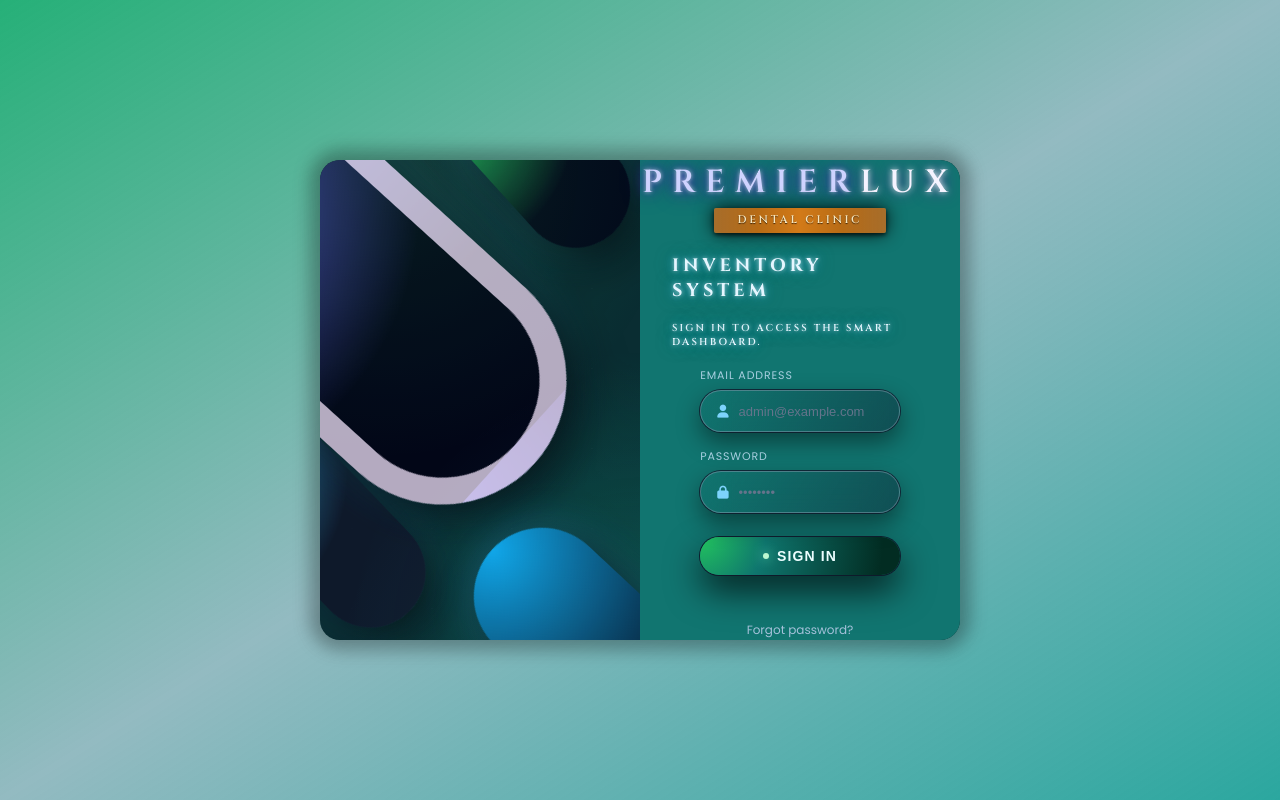
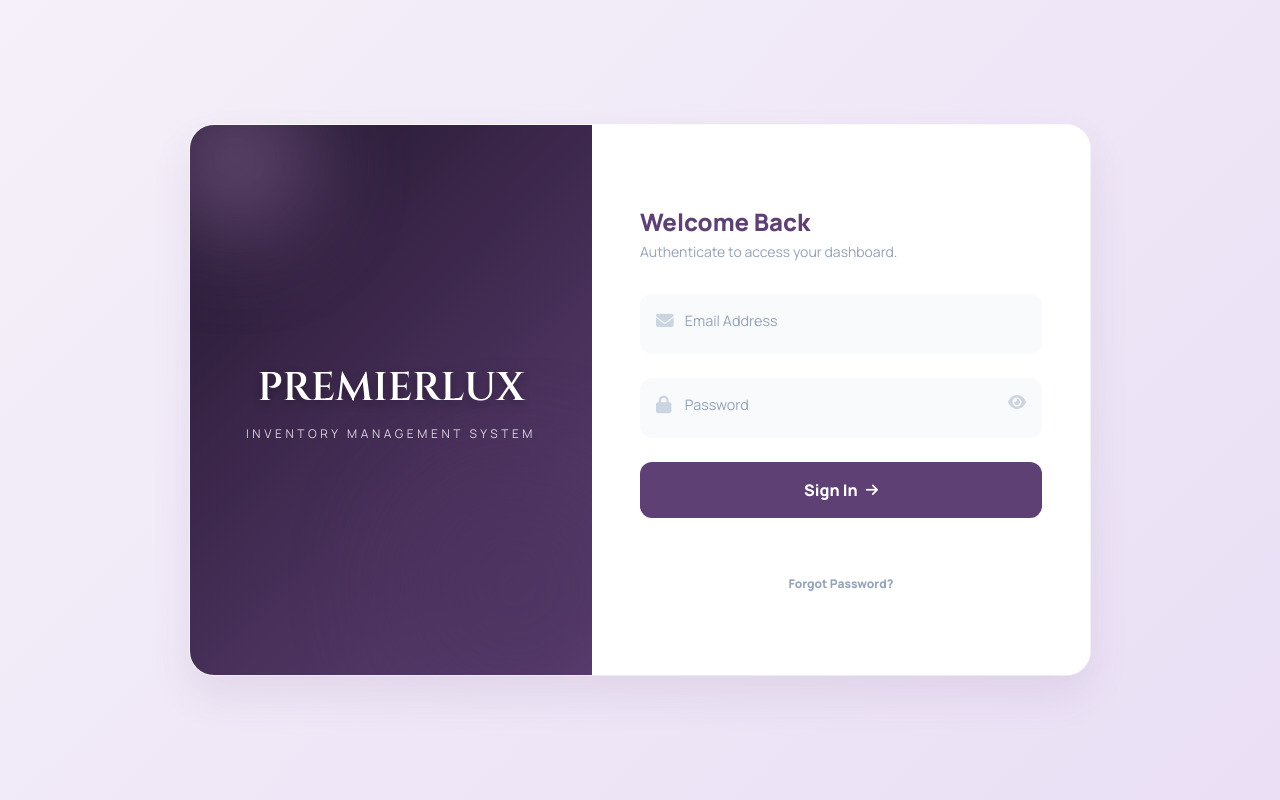
Before and after one commit to Remoto1/Premierluxinventory-flask-backend, a Flask app: page /login in a window 1280 px wide. Run offline with Flask 3, Linux system fonts and the light colour scheme; some libraries are stand-ins or nearby versions.

Commit message:
Update login.html

```diff
--- a/flask-backend/templates/login.html
+++ b/flask-backend/templates/login.html
@@ -1,504 +1,388 @@
 <!DOCTYPE html>
 <html lang="en">
+
 <head>
   <meta charset="UTF-8" />
-  <title>Premierlux Inventory – Login</title>
+  <title>Premierlux | Secure Login</title>
   <meta name="viewport" content="width=device-width, initial-scale=1.0" />
 
-  <!-- Fonts -->
-  <link href="https://fonts.googleapis.com/css2?family=Poppins:wght@400;600&family=Cinzel:wght@600;700&display=swap" rel="stylesheet">
+  <link href="https://fonts.googleapis.com/css2?family=Manrope:wght@400;600;800&family=Cinzel:wght@600;800&display=swap"
+    rel="stylesheet">
+  <link rel="stylesheet" href="https://cdnjs.cloudflare.com/ajax/libs/font-awesome/6.4.0/css/all.min.css">
+  <script src="https://cdn.tailwindcss.com"></script>
 
   <style>
-    *, html, body {
-      margin: 0;
-      padding: 0;
-      box-sizing: border-box;
+    /* --- THEME VARIABLES --- */
+    :root {
+      --brand-wine: #5E4074;
+      --brand-wine-light: #7a5c91;
+      --brand-linen: #F5F0F9;
+      --brand-cloud: #FFFFFF;
+      --success: #10b981;
+      --error: #ef4444;
     }
 
     body {
-      font-family: 'Poppins', sans-serif;
+      font-family: 'Manrope', sans-serif;
+      /* Static, calm gradient background */
+      background: linear-gradient(135deg, #F5F0F9 0%, #EADFF5 100%);
       height: 100vh;
       display: flex;
       justify-content: center;
       align-items: center;
-      background: linear-gradient(to bottom right, #26b078, #4b8d9899, #2ba79f);
       overflow: hidden;
     }
 
-    .container {
-      width: 50vw;
-      max-width: 760px;
-      height: 60vh;
-      display: grid;
-      grid-template-columns: 100%;
-      grid-template-areas: "login";
-      box-shadow: 0 0 17px 10px rgb(0 0 0 / 30%);
-      border-radius: 20px;
-      background: rgb(10, 45, 50);
-      overflow: hidden;
-      position: relative;
-    }
-
-        .design {
-      grid-area: design;
-      display: none;
-      position: relative;
-      isolation: isolate;
-      background: radial-gradient(circle at 0% 0%, #1e293b66 0, transparent 45%),
-                  radial-gradient(circle at 100% 100%, #04785766 0, transparent 50%);
+    /* --- LOGIN CARD (No Tilt) --- */
+    .login-card {
+      width: 900px;
+      height: 550px;
+      background: var(--brand-cloud);
+      border-radius: 24px;
+      /* Static shadow, no movement */
+      box-shadow: 0 20px 40px rgba(94, 64, 116, 0.1), 0 0 0 1px rgba(255, 255, 255, 0.8);
+      display: flex;
       overflow: hidden;
     }
 
-    .rotate-45 {
-      transform: rotate(-45deg);
-    }
-
-    /* Soft grid glow behind pills */
-    .design::before {
-      content: "";
-      position: absolute;
-      inset: -40%;
-      background-image:
-        linear-gradient(120deg, rgba(148, 163, 184, 0.08) 1px, transparent 1px),
-        linear-gradient(210deg, rgba(148, 163, 184, 0.08) 1px, transparent 1px);
-      background-size: 80px 80px;
-      opacity: 0.4;
-      mix-blend-mode: screen;
-      filter: blur(0.5px);
-    }
-
-    .design::after {
-      content: "";
-      position: absolute;
-      inset: 0;
-      background: radial-gradient(circle at 20% 0%, #22c55e22 0, transparent 55%),
-                  radial-gradient(circle at 120% 120%, #38bdf822 0, transparent 55%);
-      mix-blend-mode: screen;
-      opacity: 0.8;
-    }
-
-    .design .pill-1,
-    .design .pill-2,
-    .design .pill-3,
-    .design .pill-4 {
-      position: absolute;
-      background: radial-gradient(circle at 0% 0%, #38bdf8 0, #0f172a 55%);
-      box-shadow:
-        0 18px 40px rgba(0, 0, 0, 0.8),
-        0 0 40px rgba(56, 189, 248, 0.35);
-      will-change: transform, box-shadow, opacity;
-    }
-
-    .design .pill-1 {
-      bottom: -10px;
-      left: -50px;
-      width: 110px;
-      height: 240px;
-      border-radius: 60px;
-      animation: float1 8s ease-in-out infinite;
-    }
-
-    .design .pill-2 {
-      top: -120px;
-      left: -90px;
-      height: 480px;
-      width: 240px;
-      border-radius: 210px;
-      border: 26px solid rgba(226, 212, 234, 0.8);
-      background: radial-gradient(circle at 10% 0%, #6366f1 0, #020617 60%);
-      animation: float2 11s ease-in-out infinite;
-    }
-
-    .design .pill-3 {
-      top: -90px;
-      left: 170px;
-      height: 200px;
-      width: 110px;
-      border-radius: 76px;
-      background: radial-gradient(circle at 0% 0%, #22c55e 0, #020617 60%);
-      animation: float3 9s ease-in-out infinite;
-    }
-
-    .design .pill-4 {
-      bottom: -190px;
-      left: 230px;
-      height: 320px;
-      width: 130px;
-      border-radius: 84px;
-      background: radial-gradient(circle at 50% 0%, #0ea5e9 0, #020617 65%);
-      animation: float4 12s ease-in-out infinite;
-    }
-
-    @keyframes float1 {
-      0%   { transform: translateY(0) rotate(-45deg) scale(1); opacity: 0.9; }
-      40%  { transform: translateY(-22px) rotate(-40deg) scale(1.03); opacity: 1; }
-      70%  { transform: translateY(-8px) rotate(-43deg) scale(1.01); opacity: 0.95; }
-      100% { transform: translateY(0) rotate(-45deg) scale(1); opacity: 0.9; }
-    }
-
-    @keyframes float2 {
-      0%   { transform: translateY(0) rotate(-45deg) scale(1); }
-      50%  { transform: translateY(18px) rotate(-48deg) scale(1.04); }
-      100% { transform: translateY(0) rotate(-45deg) scale(1); }
-    }
-
-    @keyframes float3 {
-      0%   { transform: translateY(0) rotate(-45deg); opacity: 0.85; }
-      40%  { transform: translateY(-26px) rotate(-38deg); opacity: 1; }
-      100% { transform: translateY(0) rotate(-45deg); opacity: 0.9; }
-    }
-
-    @keyframes float4 {
-      0%   { transform: translateY(0) rotate(-45deg) scale(1); }
-      25%  { transform: translateY(-18px) rotate(-42deg) scale(1.03); }
-      55%  { transform: translateY(-6px) rotate(-47deg) scale(1.05); }
-      80%  { transform: translateY(10px) rotate(-44deg) scale(1.02); }
-      100% { transform: translateY(0) rotate(-45deg) scale(1); }
-    }
-
-
-    .login {
-      grid-area: login;
+    /* --- LEFT: ARTWORK --- */
+    .art-panel {
+      flex: 1;
+      background: linear-gradient(135deg, #251730 0%, var(--brand-wine) 100%);
+      position: relative;
       display: flex;
       flex-direction: column;
+      justify-content: center;
       align-items: center;
-      justify-content: center;
-      position: relative;
-      background: rgb(17, 117, 112);
-      padding: 0 2rem;
-      gap: 10px;
-    }
-
-    /* PREMIERLUX logo styles */
-    .logo-wrapper {
-      display: flex;
-      flex-direction: column;
-      align-items: center;
-      gap: 4px;
-      margin-bottom: 4px;
-    }
-
-    .logo-main {
-      font-family: 'Cinzel', serif;
-      font-size: 32px;
-      letter-spacing: 0.32em;
-      color: #cfd3ff;
-      text-shadow:
-        0 0 4px #ffffffaa,
-        0 0 12px #4b2bbd,
-        0 0 22px #2f1b88;
-    }
-
-    .logo-main span.accent {
-      color: #f5f3ff;
-      text-shadow:
-        0 0 6px #ffffff,
-        0 0 16px #6b21a8;
-    }
-
-    .logo-bar {
-      position: relative;
-      padding: 4px 24px 6px;
-      background: linear-gradient(to right, #9c5c12, #d27a18, #9c5c12);
-      border-radius: 2px;
-      box-shadow:
-        0 2px 4px rgba(0,0,0,0.7),
-        0 0 18px rgba(0,0,0,0.9);
+      color: white;
+      text-align: center;
       overflow: hidden;
     }
 
-    .logo-bar::before {
-      content: "";
-      position: absolute;
-      inset: 0;
-      background: linear-gradient(to right, #ffffff26, transparent 25%, transparent 75%, #ffffff26);
-      mix-blend-mode: screen;
-      opacity: 0.7;
+    .art-content {
+      position: relative;
+      z-index: 10;
     }
 
-    .logo-bar-text {
-      position: relative;
+    .art-content h1 {
       font-family: 'Cinzel', serif;
-      font-size: 11px;
-      letter-spacing: 0.25em;
-      color: #f5e7c1;
-      text-shadow: 0 1px 1px rgba(0,0,0,0.65);
+      font-size: 2.5rem;
+      margin-bottom: 0.5rem;
+      text-shadow: 0 4px 10px rgba(0, 0, 0, 0.3);
     }
 
-    .login h3.title {
-  margin: 6px 0 2px;
-  font-family: 'Cinzel', serif;
-  font-size: 18px;
-  letter-spacing: 0.22em;
-  text-transform: uppercase;
-  color: #e5f6ff;
-  text-shadow:
-    0 0 4px rgba(255, 255, 255, 0.6),
-    0 0 10px rgba(56, 189, 248, 0.8),
-    0 0 18px rgba(15, 118, 110, 0.9);
-}
-
-
-    .login .subtitle {
-      margin: 6px 0 2px;
-  font-family: 'Cinzel', serif;
-  font-size: 10px;
-  letter-spacing: 0.22em;
-  text-transform: uppercase;
-  color: #e5f6ff;
-  text-shadow:
-    0 0 4px rgba(255, 255, 255, 0.6),
-    0 0 10px rgba(56, 189, 248, 0.8),
-    0 0 18px rgba(15, 118, 110, 0.9);
+    /* Floating Orbs (Slow & Subtle) */
+    .orb {
+      position: absolute;
+      border-radius: 50%;
+      filter: blur(50px);
+      opacity: 0.6;
+      animation: float 10s infinite ease-in-out;
     }
 
-    /* Glassy inputs + labels */
-    .field-group {
-      width: 78%;
-      max-width: 360px;
+    .orb-1 {
+      width: 150px;
+      height: 150px;
+      background: #8D6E9E;
+      top: -30px;
+      left: -30px;
+    }
+
+    .orb-2 {
+      width: 250px;
+      height: 250px;
+      background: #4A325D;
+      bottom: -50px;
+      right: -50px;
+      animation-delay: 2s;
+    }
+
+    @keyframes float {
+
+      0%,
+      100% {
+        transform: translateY(0);
+      }
+
+      50% {
+        transform: translateY(-15px);
+      }
+    }
+
+    /* --- RIGHT: FORM --- */
+    .form-panel {
+      flex: 1;
+      padding: 3rem;
       display: flex;
       flex-direction: column;
-      gap: 6px;
-      margin-top: 6px;
+      justify-content: center;
+      background: var(--brand-cloud);
     }
 
-    .field-label {
-      font-size: 11px;
-      letter-spacing: 0.08em;
-      text-transform: uppercase;
-      color: #c3e0f5;
-      opacity: 0.85;
+    /* --- FLOATING LABEL INPUTS --- */
+    .input-group {
+      position: relative;
+      margin-bottom: 1.5rem;
     }
 
-    .text-input {
-      background: linear-gradient(
-        120deg,
-        rgba(15, 118, 110, 0.16),
-        rgba(15, 23, 42, 0.4)
-      );
-      border: 1px solid rgba(148, 163, 184, 0.45);
-      height: 42px;
-      display: flex;
-      align-items: center;
-      border-radius: 999px;
-      padding: 0 16px;
-      box-shadow:
-        0 0 0 1px rgba(15, 23, 42, 0.8),
-        0 10px 25px rgba(0, 0, 0, 0.45);
-      backdrop-filter: blur(18px);
-      -webkit-backdrop-filter: blur(18px);
-      transition:
-        border-color 0.18s ease,
-        box-shadow 0.18s ease,
-        transform 0.1s ease;
+    .input-field {
+      width: 100%;
+      padding: 1rem 1rem 1rem 2.8rem;
+      /* Left padding for icon */
+      font-size: 1rem;
+      color: var(--brand-wine);
+      background: #F8FAFC;
+      border: 2px solid transparent;
+      border-radius: 12px;
+      outline: none;
+      transition: all 0.2s;
+      /* Faster, simpler transition */
+      font-weight: 600;
     }
 
-    .text-input i {
-      color: #7dd3fc;
-      font-size: 13px;
+    .input-field:focus {
+      background: #fff;
+      border-color: var(--brand-wine);
+      box-shadow: 0 2px 10px rgba(94, 64, 116, 0.05);
     }
 
-    .text-input input {
-      background: transparent;
-      border: none;
-      outline: none;
-      width: 100%;
-      height: 100%;
-      margin-left: 10px;
-      font-size: 13px;
-      color: #e5f6ff;
+    /* Floating Label Logic */
+    .floating-label {
+      position: absolute;
+      left: 2.8rem;
+      top: 1rem;
+      color: #94a3b8;
+      font-size: 0.9rem;
+      pointer-events: none;
+      transition: all 0.2s ease;
+      font-weight: 500;
     }
 
-    .text-input input::placeholder {
-      color: #64748b;
+    .input-field:focus~.floating-label,
+    .input-field:not(:placeholder-shown)~.floating-label {
+      top: -0.6rem;
+      left: 0.8rem;
+      font-size: 0.75rem;
+      color: var(--brand-wine);
+      background: white;
+      padding: 0 6px;
+      border-radius: 4px;
+      font-weight: 700;
     }
 
-    .text-input:focus-within {
-      border-color: #22d3ee;
-      box-shadow:
-        0 0 0 1px rgba(56, 189, 248, 0.8),
-        0 0 22px rgba(45, 212, 191, 0.45);
-      transform: translateY(-1px);
+    .input-icon {
+      position: absolute;
+      left: 1rem;
+      top: 1.1rem;
+      color: #cbd5e1;
+      font-size: 1.1rem;
+      transition: color 0.3s;
     }
 
-    /* Button */
-    .login-btn {
-      width: 78%;
-      max-width: 360px;
-      padding: 11px;
-      margin-top: 14px;
-      color: #ecfeff;
-      background: radial-gradient(circle at 0% 0%, #22c55e 0, #0f766e 32%, #022c22 90%);
-      border: none;
-      border-radius: 999px;
-      cursor: pointer;
-      box-shadow:
-        0 0 0 1px rgba(15, 23, 42, 0.9),
-        0 16px 35px rgba(0, 0, 0, 0.7);
-      font-size: 14px;
-      font-weight: 600;
-      letter-spacing: 0.08em;
-      text-transform: uppercase;
-      display: flex;
-      align-items: center;
-      justify-content: center;
-      gap: 8px;
-      transition:
-        transform 0.15s ease,
-        box-shadow 0.15s ease,
-        filter 0.15s ease;
+    .input-field:focus~.input-icon {
+      color: var(--brand-wine);
     }
 
-    .login-btn span.icon-dot {
-      width: 6px;
-      height: 6px;
-      border-radius: 999px;
-      background: #bbf7d0;
-      box-shadow: 0 0 12px #6ee7b7;
+    /* --- BUTTON --- */
+    .btn-login {
+      width: 100%;
+      padding: 1rem;
+      background: var(--brand-wine);
+      color: white;
+      font-weight: 700;
+      border-radius: 12px;
+      border: none;
+      cursor: pointer;
+      font-size: 1rem;
+      display: flex;
+      justify-content: center;
+      align-items: center;
+      gap: 0.5rem;
+      transition: background-color 0.2s;
+      /* Only animate color */
+      position: relative;
+      overflow: hidden;
     }
 
-    .login-btn:hover {
-      filter: brightness(1.06);
-      transform: translateY(-1px);
-      box-shadow:
-        0 0 0 1px rgba(56, 189, 248, 0.8),
-        0 20px 40px rgba(0, 0, 0, 0.75);
+    .btn-login:hover {
+      background: var(--brand-wine-light);
     }
 
-    .login-btn:active {
-      transform: translateY(1px) scale(0.99);
-      box-shadow:
-        0 0 0 1px rgba(15, 23, 42, 0.9),
-        0 10px 24px rgba(0, 0, 0, 0.6);
+    .btn-login:active {
+      transform: scale(0.99);
     }
 
-    #loginError {
-      margin-top: 6px;
-      font-size: 11px;
-      color: #fecaca;
-      min-height: 14px;
-      text-shadow: 0 0 4px rgba(127, 29, 29, 0.7);
+    /* Ripple Effect (Subtle click feedback) */
+    .ripple {
+      position: absolute;
+      border-radius: 50%;
+      background: rgba(255, 255, 255, 0.3);
+      transform: scale(0);
+      animation: ripple 0.6s linear;
+      pointer-events: none;
     }
 
-    a {
-      font-size: 12px;
-      color: #cbd5f5;
-      cursor: pointer;
-      user-select: none;
-      text-decoration: none;
+    @keyframes ripple {
+      to {
+        transform: scale(4);
+        opacity: 0;
+      }
     }
 
-    a.forgot {
-      margin-top: 6px;
-      opacity: 0.8;
-    }
+    /* Mobile Responsive */
+    @media (max-width: 768px) {
+      .login-card {
+        flex-direction: column;
+        height: auto;
+        width: 95%;
+      }
 
-    a.forgot:hover {
-      opacity: 1;
-      text-decoration: underline;
-    }
+      .art-panel {
+        padding: 40px 20px;
+        min-height: 150px;
+      }
 
-    @media (min-width: 768px) {
-      .container {
-        grid-template-columns: 50% 50%;
-        grid-template-areas: "design login";
+      .art-content h1 {
+        font-size: 2rem;
       }
-      .design {
-        display: block;
+
+      .form-panel {
+        padding: 2rem;
       }
     }
   </style>
 </head>
+
 <body>
-  <div class="container" id="loginContainer">
-    <div class="design">
-      <div class="pill-1 rotate-45"></div>
-      <div class="pill-2 rotate-45"></div>
-      <div class="pill-3 rotate-45"></div>
-      <div class="pill-4 rotate-45"></div>
+
+  <div class="login-card">
+
+    <div class="art-panel">
+      <div class="orb orb-1"></div>
+      <div class="orb orb-2"></div>
+      <div class="art-content">
+        <h1>PREMIERLUX</h1>
+        <p class="text-xs tracking-[0.3em] opacity-80 uppercase">Inventory Management System</p>
+      </div>
     </div>
 
-    <div class="login" id="loginForm">
-      <div class="logo-wrapper">
-        <div class="logo-main">
-          PREMIER<span class="accent">LUX</span>
-        </div>
-        <div class="logo-bar">
-          <div class="logo-bar-text">DENTAL CLINIC</div>
-        </div>
+    <div class="form-panel">
+      <div class="mb-8">
+        <h2 class="text-2xl font-extrabold text-[#5E4074]">Welcome Back</h2>
+        <p class="text-sm text-slate-400 font-medium mt-1">Authenticate to access your dashboard.</p>
       </div>
 
-      <h3 class="title">Inventory System</h3>
-      <p class="subtitle">Sign in to access the smart dashboard.</p>
-
-      <div class="field-group">
-        <span class="field-label">Email address</span>
-        <div class="text-input">
-          <i class="fa fa-user"></i>
-          <input type="email" id="loginEmail" placeholder="admin@example.com" />
-        </div>
+      <div class="input-group">
+        <input type="email" id="loginEmail" class="input-field" placeholder=" " autocomplete="off">
+        <label class="floating-label">Email Address</label>
+        <i class="fas fa-envelope input-icon"></i>
       </div>
 
-      <div class="field-group">
-        <span class="field-label">Password</span>
-        <div class="text-input">
-          <i class="fa fa-lock"></i>
-          <input type="password" id="loginPassword" placeholder="••••••••" />
-        </div>
+      <div class="input-group">
+        <input type="password" id="loginPassword" class="input-field" placeholder=" " autocomplete="off">
+        <label class="floating-label">Password</label>
+        <i class="fas fa-lock input-icon"></i>
+        <i class="fas fa-eye absolute right-4 top-4 text-slate-300 cursor-pointer hover:text-[#5E4074] transition"
+          id="togglePass"></i>
       </div>
 
-      <button class="login-btn" id="loginBtn">
-        <span class="icon-dot"></span>
-        <span>Sign in</span>
+      <button id="loginBtn" class="btn-login" onclick="createRipple(event)">
+        <span>Sign In</span>
+        <i class="fas fa-arrow-right text-sm"></i>
       </button>
 
-      <p id="loginError"></p>
+      <p id="errorMsg" class="text-center text-rose-500 text-xs font-bold mt-4 h-5"></p>
 
-      <a class="forgot">Forgot password?</a>
+      <div class="mt-4 text-center">
+        <a href="#" class="text-xs text-slate-400 hover:text-[#5E4074] font-bold transition">Forgot Password?</a>
+      </div>
     </div>
+
   </div>
 
-  <!-- Font Awesome icons (for user/lock) -->
-  <script src="https://kit.fontawesome.com/a076d05399.js" crossorigin="anonymous"></script>
+  <script>
+    const API_BASE = (window.location.hostname === "localhost" || window.location.hostname === "127.0.0.1")
+      ? "" : "https://premierluxinventory.onrender.com";
 
-  <script>
-    const API_BASE = "http://127.0.0.1:5000";
+    const emailIn = document.getElementById('loginEmail');
+    const passIn = document.getElementById('loginPassword');
+    const loginBtn = document.getElementById('loginBtn');
+    const errorMsg = document.getElementById('errorMsg');
 
-    const loginBtn = document.getElementById('loginBtn');
-    const loginError = document.getElementById('loginError');
+    // --- 1. RIPPLE BUTTON EFFECT (Kept for subtle feedback) ---
+    function createRipple(event) {
+      const button = event.currentTarget;
+      const circle = document.createElement("span");
+      const diameter = Math.max(button.clientWidth, button.clientHeight);
+      const radius = diameter / 2;
 
-    loginBtn.addEventListener('click', async () => {
-      const email = document.getElementById('loginEmail').value.trim();
-      const password = document.getElementById('loginPassword').value.trim();
-      loginError.textContent = "";
+      circle.style.width = circle.style.height = `${diameter}px`;
+      circle.style.left = `${event.clientX - button.getBoundingClientRect().left - radius}px`;
+      circle.style.top = `${event.clientY - button.getBoundingClientRect().top - radius}px`;
+      circle.classList.add("ripple");
 
+      const ripple = button.getElementsByClassName("ripple")[0];
+      if (ripple) ripple.remove();
+
+      button.appendChild(circle);
+    }
+
+    // --- 2. PASSWORD TOGGLE ---
+    document.getElementById('togglePass').addEventListener('click', function () {
+      const type = passIn.getAttribute('type') === 'password' ? 'text' : 'password';
+      passIn.setAttribute('type', type);
+      this.classList.toggle('fa-eye');
+      this.classList.toggle('fa-eye-slash');
+    });
+
+    // --- 3. LOGIN LOGIC ---
+    loginBtn.addEventListener('click', doLogin);
+    passIn.addEventListener('keypress', (e) => { if (e.key === 'Enter') doLogin(); });
+
+    async function doLogin() {
+      const email = emailIn.value.trim();
+      const password = passIn.value.trim();
+      errorMsg.textContent = "";
+
+      // Basic Validation
       if (!email || !password) {
-        loginError.textContent = "Please enter email and password.";
+        errorMsg.textContent = "Please enter both email and password.";
         return;
       }
+
+      // Loading State
+      const originalText = loginBtn.innerHTML;
+      loginBtn.innerHTML = `<i class="fas fa-circle-notch fa-spin"></i> Authenticating...`;
+      loginBtn.disabled = true;
 
       try {
         const res = await fetch(`${API_BASE}/api/login`, {
           method: 'POST',
           headers: { 'Content-Type': 'application/json' },
-          credentials: 'include',
           body: JSON.stringify({ email, password })
         });
 
         const data = await res.json();
 
         if (!res.ok) {
-          loginError.textContent = data.error || "Login failed.";
-          return;
+          throw new Error(data.error || "Login Failed");
         }
 
-        // On success go straight to dashboard
-        window.location.href = "/";
+        // Success State
+        loginBtn.innerHTML = `<i class="fas fa-check"></i> Success`;
+        loginBtn.style.background = "#10b981"; // Success Green
+        localStorage.setItem('user_role', data.role);
 
-      } catch (e) {
-        loginError.textContent = "Network error. Please try again.";
+        setTimeout(() => { window.location.href = "/"; }, 500);
+
+      } catch (err) {
+        errorMsg.textContent = err.message;
+        loginBtn.innerHTML = originalText;
+        loginBtn.disabled = false;
+        loginBtn.style.background = ""; // Reset color
       }
-    });
+    }
   </script>
 </body>
+
 </html>
```
